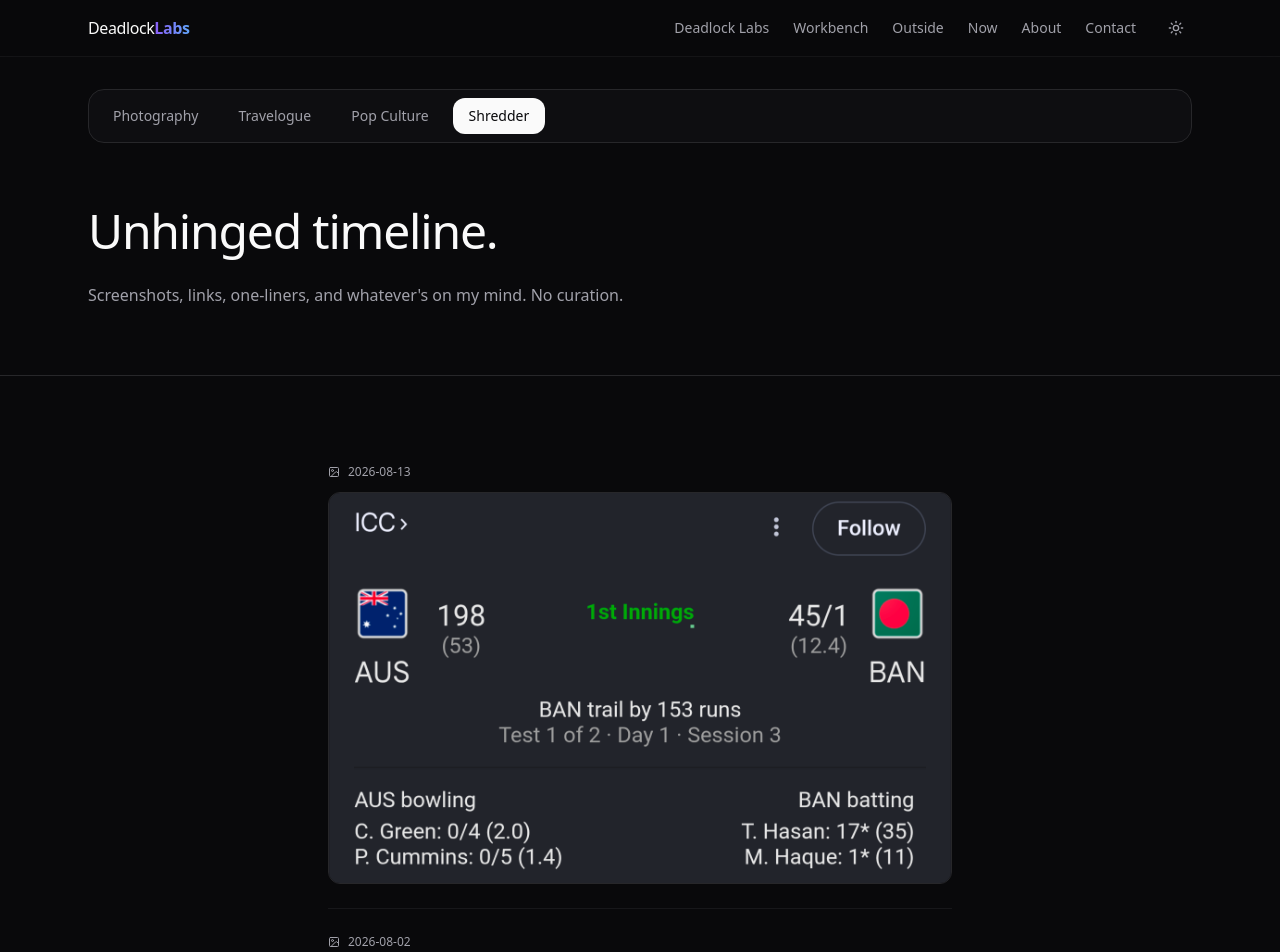
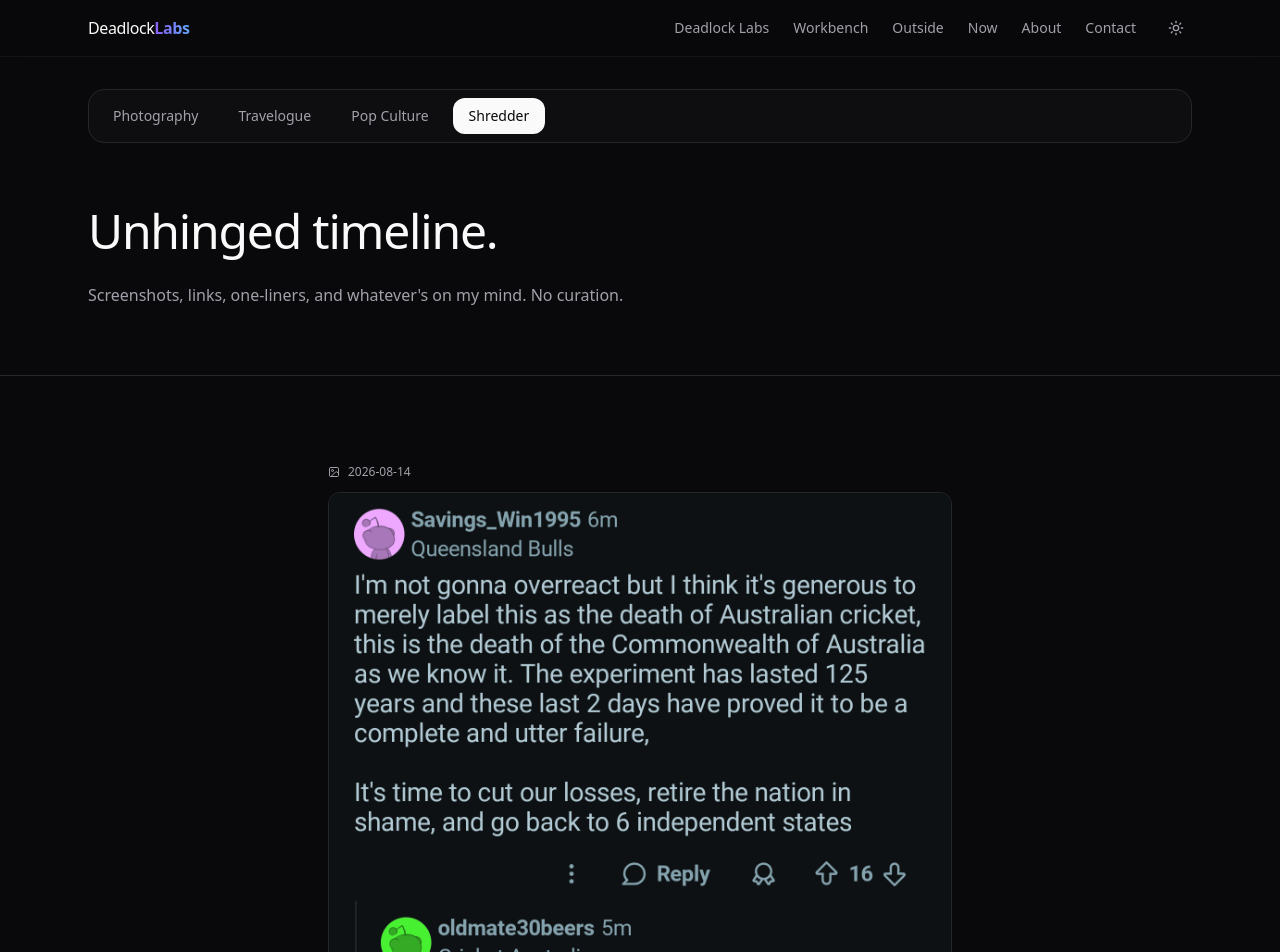
Before and after one commit to Deadlocks-Co/ibrahim-faisal, a Next.js app: page /outside/feed in a window 1280 px wide. Shown: the top 952 px of the page. Built offline with nearby package versions, Linux system fonts and the light colour scheme; no server answers.

Commit message:
content(shredder): auto-sync new posts from Drive

```diff
--- a/content/feed.ts
+++ b/content/feed.ts
@@ -96,4 +96,11 @@ export const feedPosts: FeedPost[] = [
     content: "",
     image: "/shredder/screenshot-20260813-171214.png",
   },
+  {
+    id: "013",
+    type: "image",
+    date: "2026-08-14",
+    content: "",
+    image: "/shredder/screenshot-20260814-140736.png",
+  },
 ];
--- a/content/shredder-manifest.json
+++ b/content/shredder-manifest.json
@@ -5,6 +5,7 @@
     "1GHMTz9W8MLEjvnOifvzJF2hH1hCbQ-FN",
     "1NCLeo3zrns4zT1uVW2SLj7T1gYE8AI0T",
     "1VyUpFvFik5jnNQj_ZrHyWpsdec39ugV9",
+    "1_yl7VY8TwuWLPSzAydkRqRwQGXbSnmx3",
     "1aFuuCuy8oqkLlt5NHWErAdUU7fjIJkmO",
     "1qUBOJz6MMS8ZHlGBm-bqVRFGiqYRUg4I",
     "1s6oEo-XYpLzNMKCkar-cPjiIzjmV9Udz",
```
Also changed, not shown: public/shredder/screenshot-20260814-140736.png (added).
